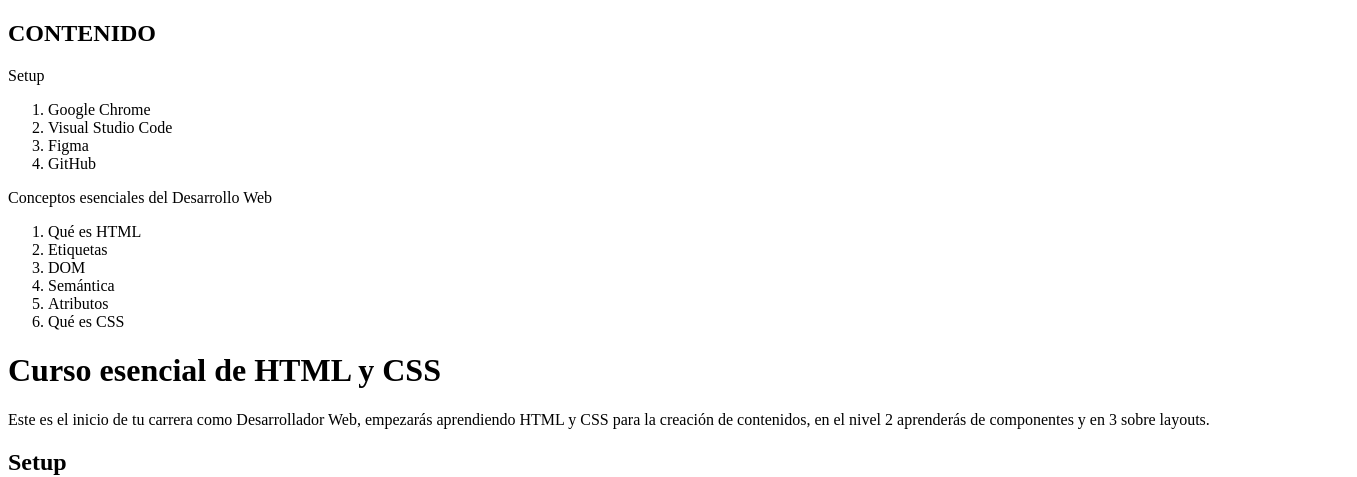
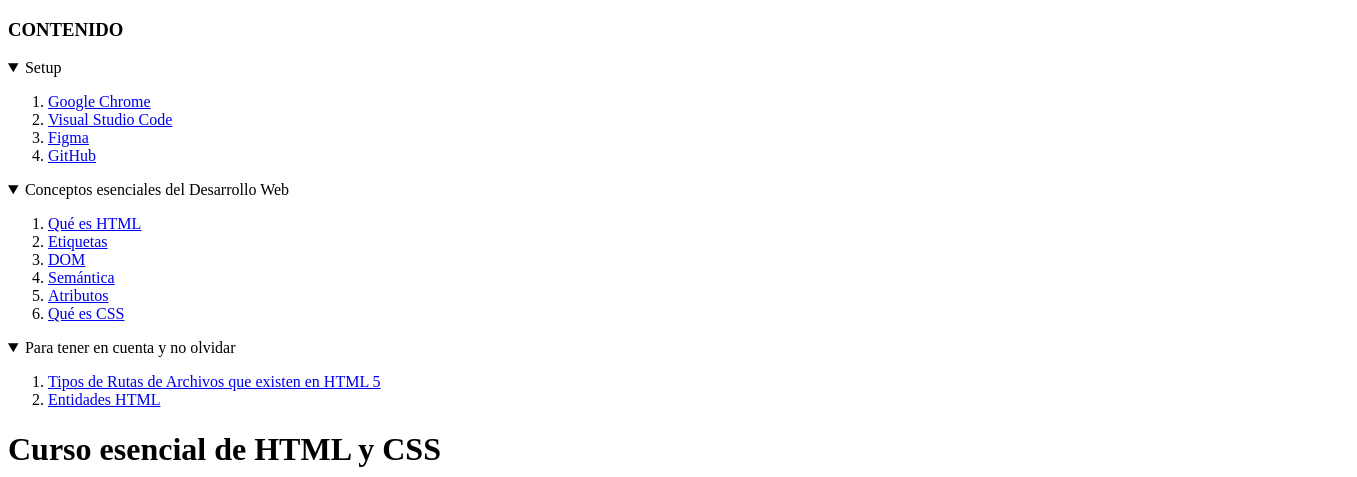
Before and after one commit to Karu-Cortes/Curso-html-css, a plain HTML site: page index.html in a window 1280 px wide. Shown: the top 477 px of the page, 1357 px wide, since content can reach past the window. Drawn offline with Linux system fonts and the light colour scheme.

Commit message:
Avance del curso
En este avance se logra estructurar el documento HTML, donde se agrega información que va a ir al blog, enlaces y rutas

```diff
--- a/index.html
+++ b/index.html
@@ -4,84 +4,138 @@
   <meta charset="UTF-8">
   <meta http-equiv="X-UA-Compatible" content="IE=edge">
   <meta name="viewport" content="width=device-width, initial-scale=1.0">
+  <script src="https://kit.fontawesome.com/eff4ab0e98.js" crossorigin="anonymous"></script>
+  <link rel="stylesheet" href="./css/styles.css">
   <title>Curso HTML y CSS</title>
 </head>
   <body>
     <header>
+      <!--estructura de un menú-->
       <nav> <!--sección de-->
-        <h2>CONTENIDO</h2> <!--REVISARRRRRR-->
-        <p>Setup</p>
-        <ol><!--Listas ordenadas-->
-          <li>Google Chrome</li><!-- elementos de la lista-->
-          <li>Visual Studio Code</li>
-          <li>Figma</li>
-          <li>GitHub</li>
-        </ol>
-        <p>Conceptos esenciales del Desarrollo Web</p>
-        <ol>
-          <li>Qué es HTML</li>
-          <li>Etiquetas</li>
-          <li>DOM</li>
-          <li>Semántica</li>
-          <li>Atributos</li>
-          <li>Qué es CSS</li>
-        </ol>
+        <h3>CONTENIDO</h3>
+        <details open><!--details y summary son un complemento para poder comprimir y expandir un-->
+          <summary>
+            Setup
+          </summary>
+          <ol><!--Listas ordenadas-->
+            <li>
+              <a href="#google-chrome">Google Chrome</a>
+            </li><!-- elementos de la lista-->
+            <li>
+              <a href="#vsc">Visual Studio Code</a>
+            </li>
+            <li>
+              <a href="#figma">Figma</a>
+            </li>
+            <li>
+              <a href="#github">GitHub</a>
+            </li>
+          </ol>
+        </details>
+        <details open>
+          <summary>
+            Conceptos esenciales del Desarrollo Web
+          </summary>
+          <ol>
+            <li>
+              <a href="#html">Qué es HTML</a>
+            </li>
+            <li>
+              <a href="#etiquetas">Etiquetas</a>
+            </li>
+            <li>
+              <a href="#dom">DOM</a>
+            </li>
+            <li>
+              <a href="#semantica">Semántica</a>
+            </li>
+            <li>
+              <a href="#atributos">Atributos</a>
+            </li>
+            <li>
+              <a href="#css">Qué es CSS</a>
+            </li>
+          </ol>
+        </details>
+        <details open>
+          <summary>
+            Para tener en cuenta y no olvidar
+          </summary>
+          <ol>
+            <li>
+              <a href="#tipos-a">Tipos de Rutas de Archivos que existen en HTML 5</a>
+            </li>
+            <li>
+              <a href="#entidades">Entidades HTML</a>
+            </li>
+          </ol>
+        </details>
       </nav>
     </header>
     <h1>Curso esencial de HTML y CSS</h1>
     <p>Este es el inicio de tu carrera como Desarrollador Web, empezarás aprendiendo HTML y CSS para la creación de contenidos,
       en el nivel 2 aprenderás de componentes y en 3 sobre layouts.</p>
     <h2>Setup</h2>
-    <img src="imagenes/google-chrome.png" alt="Logo de Google Chrome" title="Logo de Google Chrome"> <!--title es para cuando el usuario pase el cursor por la imagen, muestre el titulo que se le asigno a esta-->
+    <img src="./imagenes/google-chrome.png" alt="Logo de Google Chrome" title="Logo de Google Chrome" id="google-chrome"> <!--title es para cuando el usuario pase el cursor por la imagen, muestre el titulo que se le asigno a esta-->
     <h3>Google Chrome</h3>
     <p>Chrome va a ser el navegador que utilizaremos en el curso por su extenso soporte de nuevos estándares y herramientas
       de desarrollo avanzadas y de amigable uso.</p>
-    <img src="imagenes/visual-studio-code.png" alt="Logo de Visual Studio Code" title="Logo de Visual Studio Code"> <!--alt es para la accesibilidad cuando la imagen no ha cargado -->
+    <img src="./imagenes/visual-studio-code.png" alt="Logo de Visual Studio Code" title="Logo de Visual Studio Code" id="vsc"> <!--alt es para la accesibilidad cuando la imagen no ha cargado -->
     <h3>Visual Studio Code</h3>
     <p>Visual Studio Code es el editor de texto más popular y potente del mercado actualmente, su fácil uso y la capacidad de
       extenderlo por medio de plugins lo hace el complemento perfecto para cualquier programador sin importar el lenguaje en
       el que se desemvuelva.</p>
-    <img src="imagenes/figma.png" alt="Logo de Figma" title="Logo de Figma">
+    <img src="./imagenes/figma.png" alt="Logo de Figma" title="Logo de Figma" id="figma">
     <h3>Figma</h3>
     <p>Figma es una la herramienta más popular en la actualidad para entregar diseños a los desarrolladores para su
       implementación por su fácil uso porque puede ser usado directamente desde el navegador.</p>
-    <img src="imagenes/github.png" alt="Logo de GitHub"  title="Logo de GitHub">
+    <img src="./imagenes/github.png" alt="Logo de GitHub"  title="Logo de GitHub" id="github">
     <h3>GitHub</h3>
     <p>Así como en Facebook te encuentran tus amigos, en Github te encuentran otras programadoras y programadores de todo el
       mundo, en vez de subir fotos de tus viajes aquí subes tu código y puedes elegir hacerlo “open source” o guardarlo de
       manera privada, Github será esencial para almacenar tu futuro portafolio.</p>
     <hr><!--representa un cambio de tema entre párrafos, se muestra una línea que divide los temas-->
     <h2>Conceptos esenciales del Desarrollo Web</h2>
-    <h3>Qué es HTML</h3>
+    <h3 id="html">Qué es HTML</h3>
     <p>Hyper Text Markup Language o Lenguaje de marcas Hipertexto. Es el componente más básico de la web. Define el significado
-      y la estructura del contenido.</p>
-      <img src="imagenes/html.png" alt="Estructura en código HTML" title="Estructura en código HTML">
-    <h3>Etiquetas</h3>
+      y la estructura del contenido. <code>html lang="en"</code></p> <!--para colocar códgio visible en la página, usamos code y este debe estar dentro de la etiqueta p-->
+      <pre> <!--se puede colocar código visible en la página en forma de bloque-->
+        <!--para realizar el escape de código a texto de forma ágil, copiar el texto ejemplo en la página: https://www.freeformatter.com/html-escape.html-->
+          &lt;!DOCTYPE html&gt;
+          &lt;html lang=&quot;es&quot;&gt;
+          &lt;head&gt;
+          &lt;meta charset=&quot;UTF-8&quot;&gt;
+          &lt;meta http-equiv=&quot;X-UA-Compatible&quot; content=&quot;IE=edge&quot;&gt;
+          &lt;meta name=&quot;viewport&quot; content=&quot;width=device-width, initial-scale=1.0&quot;&gt;
+          &lt;title&gt;Curso HTML y CSS&lt;/title&gt;
+      </pre>
+      <img src="./imagenes/html.png" alt="Estructura en código HTML" title="Estructura en código HTML">
+    <h3 id="etiquetas">Etiquetas</h3>
     <p>Las etiquetas HTML van a ayudarnos a brindar una estructura y semántica al contenido de nuestro website y cada una tiene
       características y usos diferentes aunque visualmente den un resultado similar.</p>
     <p>Muchas etiquetas son fácil de diferencias como los headings o las imágenes y otras diferentes como header, footer,
       section o div, aquí es donde la semántica será la respuesta y si sabemos un poco de inglés también podremos darnos una
       pequeña idea de su uso pero en este curso vamos a usar las más importantes y que serán parte de tu día a día como
       Software Developer.</p>
-    <h3>DOM</h3>
+    <h3 id="dom">DOM</h3>
     <p>El Document Object Model es una estructura de árbol que representará todos nuestros proyectos web como si un árbol
       genealógico fuera: padres, hijos, hermanos con niveles infinitos. cuando entendemos esta anidación podemos identificar
       dependencias, herencias en css y que tan complejo es nuestro proyecto.</p>
-    <img src="imagenes/dom.png" alt="Estructura de árbol DOM" title="Estructura de árbol DOM">
-    <h3>Semántica</h3>
+    <img src="./imagenes/dom.png" alt="Estructura de árbol DOM" title="Estructura de árbol DOM">
+    <h3 id="semantica">Semántica</h3>
     <p>La semántica le brinda sentido a cada elemento existen en un sitio web, algunos elementos será meramente decorativos y
     no deben significar nada pero otros serán títulos y deberán estar en diferente jerarquías o alguna secciones serán más
     relevantes que otras, esto ayudará a los motores de búsqueda como Google o Duck Duck Go a diferenciar tu contenido,
     categorizar y será la herramientas más valiosa para estar en los primeros resultados de búsqueda SEO. También ayudará a
     la accesibilidad de tu sitio web, para que personas con habilidades diferentes puedan entender cada contenido.</p>
-    <h3>Atributos</h3>
+    <h3 id="atributos">Atributos</h3>
     <p>Los atributos le dan características extra a las etiquetas para complementar información y son pre programadas por el
     navegador, algunos atributos funcionan en todas las etiquetas de la misma forma como ‘class’ pero otros atributos
     funcionan en solo alguna etiquetas como src</p>
-    <h3>CSS</h3>
+    <h3 id="css">Qué es CSS</h3>
     <p>Hojas de Estilo en Cascada (del inglés Cascading Style Sheets) o CSS es el lenguaje de estilos utilizado para describir
     la presentación de documentos HTML</p>
-    <img src="imagenes/image 5.png" alt="Logo CSS5" title="Logo CSS5">
+    <img src="./imagenes/image 5.png" alt="Logo CSS5" title="Logo CSS5"> <!--el  " /image ".... busca desde el directorio raíz ruta relativa-->
     <hr>
     <h2>Modelo de caja</h2>
     <h3>El modelo de caja está compuesto por:</h3>
@@ -107,5 +161,19 @@
       <li>border-block | border-inline | border-block-start | border-block-end | border-inline-start | border-inline-end</li>
       <li>padding-block | padding-inline | padding-block-start | padding-block-end | padding-inline-start | padding-inline-end</li>
     </ul>
+    <hr>
+    <h2>Para tener en cuenta y no olvidar</h2>
+    <h3 id="tipos-a">Tipos de Rutas de Archivos que existen en HTML 5</h3>
+    <img src="./imagenes/tipos-de-rutas.PNG" alt="Tipos de rutas de archivos"  title="Tipos de rutas de archivos">
+    <a href="https://blog.nubecolectiva.com/los-tipos-de-rutas-de-archivos-que-existen-en-html-5/" target="_blank">Más información sobre el tema Tipos de Rutas de Archivos que existen en HTML 5</a><!--El atributo target, nos ayuda a generar una nueva pestaña la cual direccionará la URL agregada  -->
+      <h3 id="entidades">Entidades HTML / Caracteres reservados para código en texto</h3>
+      <p>Para agregar un código HTML como ejemplo en la página, se usa estas entidades de forma tal que HTML no lo reconozca como código, sino como texto. Por Ejemplo: <a href="#html">Qué es HTML</a></p>
+      <img src="./imagenes/entidades.PNG" alt="Entidades HTML" title="Entidades HTML">
+      <a href="https://developer.mozilla.org/es/docs/Glossary/Entity" target="_blank">Más información sobre el tema Entidades</a>
+      <p>
+      Correo de Contacto:
+      <a href="mailto:karenj.cortes@outlook.com">mailto:karenj.cortes@outlook.com</a> <!-- El atribito mailto va a abrir la herramienta más cercana para poder escribir un correo a esa dirección  -->
+    </p>
+   <button<i class="fas fa-envelope-open-text"></i></button>
   </body>
 </html>
```
Also changed, not shown: imagenes/entidades.PNG (added), imagenes/mail.png (added), imagenes/tipos-de-rutas.PNG (added).
